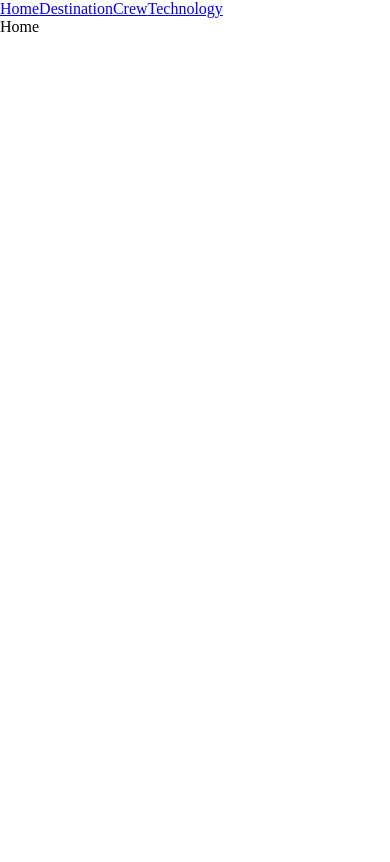
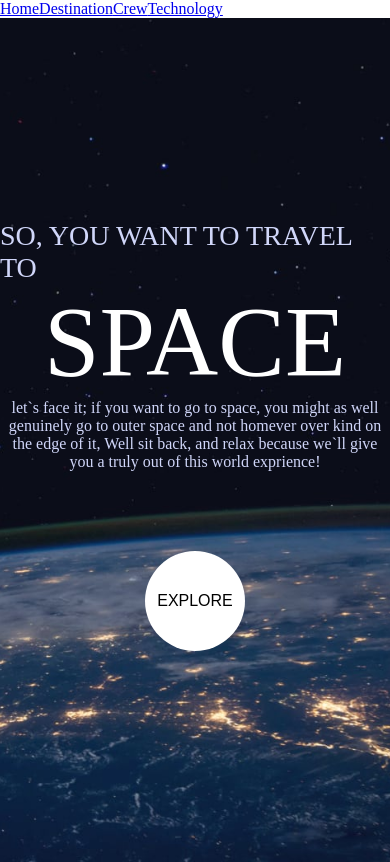
Before and after one commit to areyzabrayan/workshop2-sprint2, a React (Vite) app: page / in a window 390 px wide. Built offline with nearby package versions, Linux system fonts and the light colour scheme.

Commit message:
austes crew y home

```diff
--- a/src/components/pages/crew/crew.jsx
+++ b/src/components/pages/crew/crew.jsx
@@ -94,9 +94,8 @@ const Crew = () => {
     <>
       {
         crewInfo != undefined ? (
+          <div className="container">
           <div className="containerC">
-
-
             <div className='containerC__left'>
               <div className='containerC__left__titles'>
                 <h4>02</h4>
@@ -147,10 +146,14 @@ const Crew = () => {
               </div>
             </div>
           </div>
-        ) : <div className="containerC">
+          </div>
+        ) :  <div className="container">
+        <div className="containerC">
 
           <div className='Loading'><h1>Loading</h1></div>
         </div>
+        </div>
+
       }
     </>
 
--- a/src/components/pages/crew/crew.scss
+++ b/src/components/pages/crew/crew.scss
@@ -4,15 +4,20 @@
     box-sizing: border-box;
 }
 
+.container {
+    display: flex;
+    flex-direction: column;
+    width: 100%;
+    height: 100vh;
+    background-image: url('../../../assets/crew/background-crew-desktop.jpg');
+    background-size: cover;
+    background-position: center;
+
     .containerC {
         display: flex;
         flex-direction: row;
         padding-top: 56px;
-    background-image: url('../../../assets/crew/background-crew-desktop.jpg');
-    background-size: cover;
-    background-position: center;
         width: 100%;
-    height: 100vh;
         z-index: 0;
         padding-left: 5%;
         padding-right: 5%;
@@ -68,7 +73,7 @@
                 width: 100%;
                 display: flex;
                 flex-direction: column;
-            position:relative;
+                position: relative;
 
                 &__info {
                     width: 100%;
@@ -127,8 +132,8 @@
                     display: flex;
                     flex-direction: row;
                     gap: 1rem;
-                position:absolute;
-                bottom:-35px;
+                    position: absolute;
+                    bottom: -35px;
 
 
                     & button {
@@ -161,6 +166,8 @@
             }
         }
     }
+}
+
 
 @media (max-width: 916px) {
     .containerC {
@@ -181,12 +188,17 @@
 
 
 @media (max-width: 768px) {
+    .container {
+        background-image: url('../../../assets/crew/background-crew-tablet.jpg');
         .containerC {
+            max-width: 768px;
             flex-direction: column;
             align-items: center;
 
+
+
             .containerC__left {
-            display: flex;
+
                 flex-direction: column;
                 width: 100%;
                 align-items: center;
@@ -233,7 +245,7 @@
                     }
 
                     &__buttons {
-                    bottom:0;
+                        bottom: 0;
                         margin-top: 1rem;
                         position: inherit;
                         bottom: none;
@@ -257,8 +269,7 @@
                 }
             }
         }
-
-
+    }
 }
 
 
@@ -267,18 +278,20 @@
 
 
 @media (max-width: 375px) {
+    .container {
+        background-image: url('../../../assets/crew/background-crew-mobile.jpg');
         .containerC {
-        display: flex;
-        flex-direction: column;
-        height: 100vh;
+            max-width: 375px;
             flex-direction: column-reverse;
+            justify-content: flex-start;
+
 
 
             .containerC__left {
-            height: 50%;
 
+                height: 100%;
                 &__titles {
-
+                    justify-content: center;
 
                     & h4 {
                         font-size: 20px;
@@ -290,45 +303,35 @@
                 }
 
                 &__content {
+
                     flex-direction: column-reverse;
-                justify-content: flex-start;
-
-
 
                     &__info {
-
-
                         &__roles {
-
-
                             & h3 {
-                            font-size: 25px;
+                                font-size: 18px;
                             }
 
                             & h2 {
-                            font-size: 35px;
+                                font-size: 20px;
                             }
 
                         }
 
-
+                        &__bio {
+                            width: 100%;
+                            gap: 30px;
                         }
-
-                &__buttons {
-
-                    flex-wrap: wrap;
-
                     }
 
                 }
             }
 
             .containerC__right {
-
-
+                width: 100%;
+                align-items: center;
 
                 &__image {
-
                     max-width: 327px;
 
                     & img {
@@ -337,8 +340,7 @@
                     }
                 }
             }
-
+        }
+    }
 
 }
-
-}//
--- a/src/components/pages/home/home.jsx
+++ b/src/components/pages/home/home.jsx
@@ -1,8 +1,20 @@
 import React from 'react'
+import './home.scss'
 
 const Home = () => {
   return (
-    <div>Home</div>
+    <div className='Container'>
+      <div className='Container__H'>
+        <div className='Container__H__Info'>
+          <h5>SO, YOU WANT TO TRAVEL TO</h5>
+          <h1>SPACE</h1>
+          <p>let`s face it; if you want to go to space, you might as well genuinely go to outer space and not homever over kind on the edge of it, Well sit back, and relax because we`ll give you a truly out of this world exprience!</p>
+        </div>
+        <div className='Container__H__Ball'>
+          <button>EXPLORE</button>
+        </div>
+      </div>
+    </div>
   )
 }
 
--- /dev/null
+++ b/src/components/pages/home/home.scss
@@ -0,0 +1,211 @@
+* {
+    margin: 0;
+    padding: 0;
+    box-sizing: border-box;
+}
+
+.Container {
+    display: flex;
+    flex-direction: column;
+    width: 100%;
+    height: 100vh;
+    background-image: url('../../../assets/home/background-home-desktop.jpg');
+    background-size: cover;
+    background-position: center;
+
+    &__H {
+        display: flex;
+        flex-direction: row;
+        margin-top: 372px;
+        margin-left: 165px;
+
+        &__Info {
+            position: relative;
+            display: flex;
+            flex-direction: column;
+            width: 50%;
+            max-width: 450px;
+            max-height: 382px;
+
+            & h5 {
+                color: #D0D6F9;
+                font-family: Barlow Condensed Regular;
+                font-size: 28px;
+                font-style: normal;
+                font-weight: 400;
+                line-height: normal;
+            }
+
+            & h1 {
+                color: white;
+                font-family: Bellefair Regular;
+                font-size: 150px;
+                font-style: normal;
+                font-weight: 400;
+                line-height: normal;
+            }
+
+            & p {
+                color: #D0D6F9;
+                font-family: Barlow Condensed Regular;
+                font-size: 16px;
+                font-style: normal;
+                font-weight: 400;
+                line-height: normal;
+                letter-spacing: calc(100%);
+
+            }
+        }
+
+        &__Ball {
+            width: 50%;
+            display: flex;
+            flex-direction: row;
+            margin-left: 20%;
+            align-items: center;
+
+            & button {
+
+                height: 100px;
+                width: 100px;
+                font-size: 16px;
+                border-style: none;
+                border-radius: 50%;
+                background-color: white;
+
+            }
+        }
+    }
+
+}
+
+@media (max-width: 813px) {
+    .Container {
+        &__H {
+            margin-left: 100px;
+        }
+    }
+}
+
+@media (max-width: 768px) {
+    .Container {
+
+        background-image: url('../../../assets/home/background-home-tablet.jpg');
+
+        &__H {
+            display: flex;
+            flex-direction: column;
+            width: 100%;
+            margin-left: 0%;
+            align-items: center;
+            margin-top: 202px;
+
+            &__Info {
+
+                display: flex;
+                flex-direction: column;
+                align-items: center;
+                width: 100%;
+                max-width: 450px;
+                max-height: 382px;
+
+                & h5 {
+                    color: #D0D6F9;
+                    font-family: Barlow Condensed Regular;
+                    font-size: 28px;
+                    font-style: normal;
+                    font-weight: 400;
+                    line-height: normal;
+                }
+
+                & h1 {
+                    color: white;
+                    font-family: Bellefair Regular;
+                    font-size: 150px;
+                    font-style: normal;
+                    font-weight: 400;
+                    line-height: normal;
+                }
+
+                & p {
+                    color: #D0D6F9;
+                    font-family: Barlow Condensed Regular;
+                    font-size: 16px;
+                    font-style: normal;
+                    font-weight: 400;
+                    line-height: normal;
+                    letter-spacing: calc(100%);
+                    text-align: center;
+
+                }
+            }
+
+            &__Ball {
+                width: 100%;
+                justify-content: center;
+                margin-left: 0px;
+                margin-top: 5rem;
+
+                & button {
+                    border-radius: 50%;
+                    height: 100px;
+                    width: 100px;
+                    font-size: 16px;
+
+                }
+            }
+        }
+
+    }
+}
+
+@media (max-width: 485px) {
+    .Container {
+        &__H {
+            &__Info {
+                & h1 {
+                    font-size: 100px;
+                }
+            }
+        }
+    }
+}
+
+@media (max-width: 378px) {
+    .Container {
+        background-image: url('../../../assets/home/background-home-mobile.jpg');
+        &__H {
+            margin-top: 112px;
+
+            &__Info {
+
+
+                max-width: 327x;
+                max-height: 276px;
+
+                & h5 {
+
+                    font-size: 20px;
+
+                }
+
+                & h1 {
+
+                    font-size: 4rem;
+
+                }
+
+                & p {
+
+                    font-family: Barlow Condensed Regular;
+                    font-size: 1rem;
+
+
+                }
+            }
+
+
+        }
+
+    }
+}
```
Lines whose indentation alone changed are shown as unchanged.
